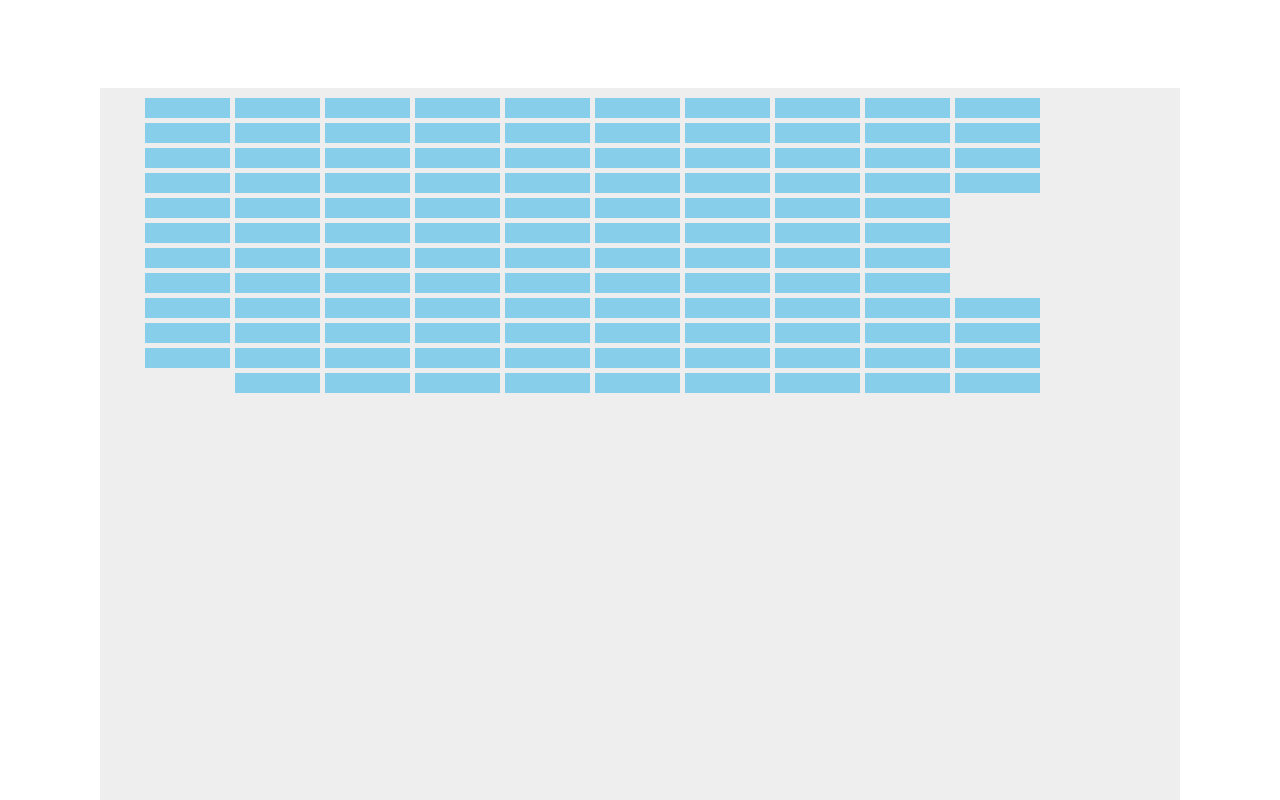
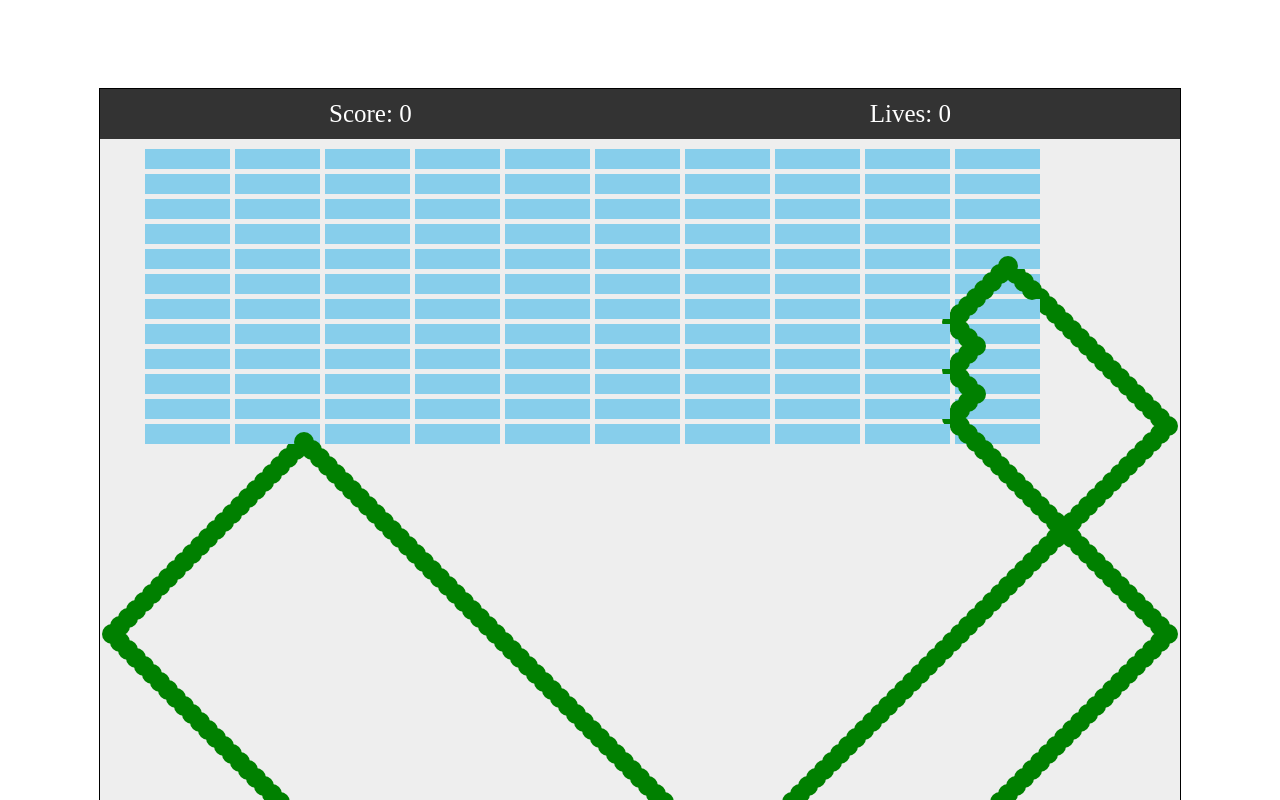
Before and after one commit to songkungsuk/break-out-team5, a plain HTML site: page index.html in a window 1280 px wide. Shown: the top 800 px of the page. Drawn offline with Linux system fonts and the light colour scheme.

Commit message:
Front Update

```diff
--- a/css/front.css
+++ b/css/front.css
@@ -1,35 +1,37 @@
 body {
-
     text-align: center;
     align-items: center;
 }
 
 .container {
-
-    width: 720px;
-    height: 50vh;
+    display: block;
+    width: 1080px;
+    height: 1015px;
     margin: auto;
-    margin-top: 12%;
+    margin-top: 7%;
+    margin-bottom: -10%;
     background-color: white;
-    border: 3px solid black;
+    border: 1px solid black;
 }
 
 canvas {
     background: #eee;
     display: block;
     margin: 0 auto;
-    margin-top: 7%;
-    margin-bottom: -10%;
-    font-size: 100px;
+    margin-top: auto;
+    margin-bottom: auto;
+
 }
 
-header {
+
+.header {
+    width: 100%;
+    height: 50px;
     display: flex;
-    justify-content: space-between;
-    text-align: center;
+    justify-content: space-around;
     align-items: center;
+    font-size: 25px;
     background-color: #333;
     color: white;
-    padding: 10px;
-    font-size: 25px;
+
 }
--- a/index.html
+++ b/index.html
@@ -1,24 +1,26 @@
 <!DOCTYPE html>
-<html lang="ko">
+<html lang="en">
+
 <head>
     <meta charset="UTF-8">
+
     <meta name="viewport" content="width=device-width, initial-scale=1.0">
     <title>Document</title>
     <link rel="stylesheet" href="/css/front.css">
+
 </head>
+
 <body>
-    <!DOCTYPE html>
-    <html lang="en">
-    <head>
-        <meta charset="UTF-8">
-        <meta name="viewport" content="width=device-width, initial-scale=1.0">
-        <title>Document</title>
+    <div class="container">
 
-    </head>
-    <body>
-        <canvas id="gameCanvas" width="1080" height="970"></canvas>
+        <div class="header">
+            <p>Score: <span id="score">0</span></p>
+            <p>Lives: <span id="lives">0</span></p>
+        </div>
 
-    </body>
+        <canvas id="gameCanvas" width="1080px" height="965px"></canvas>
+    </div>
+
     <script src="/js/hdi.js"></script>
     <script src="/js/jhj.js"></script> <!-- 스크립트 순서에 따라 오류가 나서 jhj.js파일을 위에 올려두었습니다.-->
     <script src="/js/isk.js"></script>
--- a/js/hdi.js
+++ b/js/hdi.js
@@ -1,29 +1,19 @@
-//여기 변수이름수정하면 다른것들 다안됨 변수이름만 수정 X
 // Canvas 요소
-const canvas = document.getElementById("gameCanvas");  //getElementById -> querySelector
-const ctx = canvas.getContext("2d"); // var -> let, const
+const canvas = document.querySelector("#gameCanvas"); //getElementById -> querySelector로 변경
+const ctx = canvas.getContext("2d");// var -> constfh 변경
 let x = canvas.width / 2;
-let y = canvas.height - 150;    // 공 시작 위치인 것 같은데 패달보다 위에서 시작하게 하려고 수치 조금 바꿈
+let y = canvas.height - 150;// 공 시작 위치인 것 같은데 패달보다 위에서 시작하게 하려고 수치 조금 바꿈
 //----------------------------------------------------------------
+
 // Score 변수
-var score = 0; //var ->let
+let score = 0;//var ->let로 변경
+const scoreElement = document.querySelector("#score");
 
-// lives변수
-var lives = 0; //var ->let
+// lives 변수
+let lives = 0; //var ->let로 변경
 
-// 게임 그리기
-function draw() { //div요소로 변경바람 프론트에 너무없음  canvas로 글씨 쓰면 나중에 확대하면 깨짐.
-    ctx.clearRect(0, 0, canvas.width, canvas.height);
+const livesElement = document.querySelector("#lives");
 
-
-    // Header 그리기 (nav 형식)
-    ctx.fillStyle = "#333";
-    ctx.fillRect(0, 0, canvas.width, 40);
-
-    ctx.fillStyle = "white";
-    ctx.font = "bold 20px Arial";
-    ctx.fillText("Score: " + score, 10, 25);
-    ctx.fillText("Lives: " + lives, canvas.width - 100, 25);
-}
-
-draw();
+// 기존 js에서 헤더를 초기값으로 변경할 수 있도록 함
+scoreElement.textContent = score;
+livesElement.textContent = lives;
--- a/js/main.js
+++ b/js/main.js
@@ -1,8 +1,8 @@
 //여기다 여러분들이 만든거 합칠생각중
 
-const interval = setInterval(function(){
+const interval = setInterval(function () {
     //지우고 그리고 반복하겠지.. 충돌함수도 고려..
-    ctx.clearRect(0, 0, canvas.width, canvas.height); //그린거 다시 그리기위해 전체 백지화
+
     //drawPaddle하고 drawMoveBall 순서바꾸면안되네요
     drawPaddle(); // 공받아치는 판
     drawMoveBall(); //공 그리기
```
